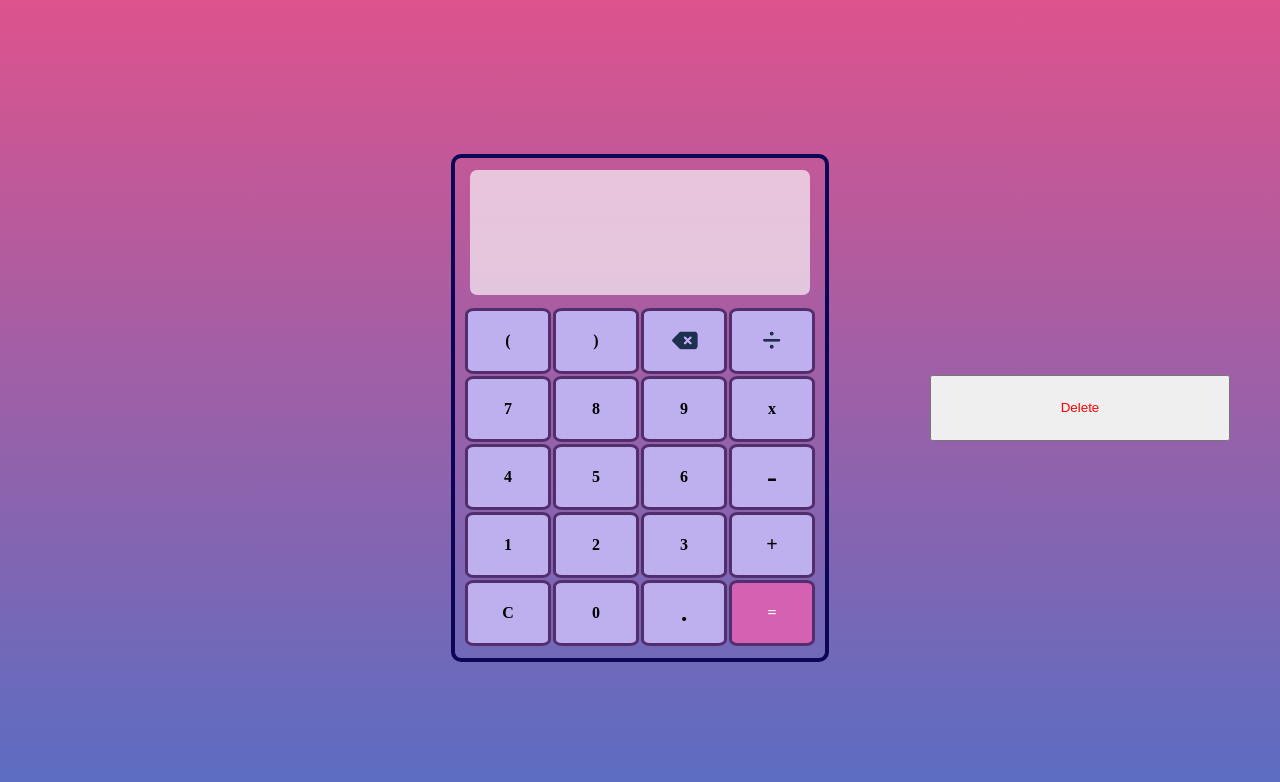
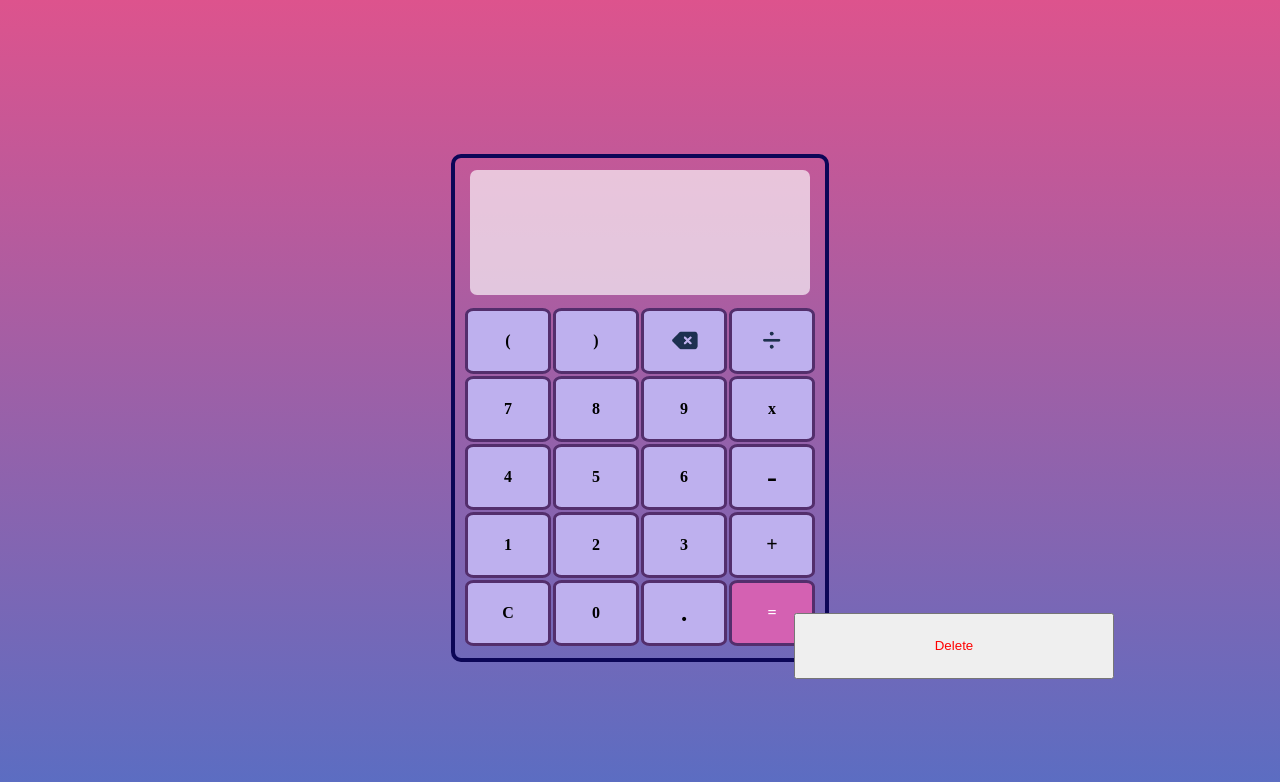
Before and after one commit to LeDahye/git_group, a website with bundled scripts: page index/index.html in a window 1280 px wide. Built offline with nearby package versions, Linux system fonts and the light colour scheme.

Commit message:
history 수정

```diff
--- a/jihoon/history/history.css
+++ b/jihoon/history/history.css
@@ -1,5 +1,4 @@
-
-#history_box{
+#history_box {
     visibility: hidden;
     position: absolute;
     background-color: rgb(246, 255, 255);
@@ -8,12 +7,13 @@
     display: flex;
     flex-direction: column-reverse;
     bottom: 60px
+}
 
-}
-#test{
+#test {
     display: none;
 }
-#container:hover #history_box{
+
+#container:hover #history_box {
     visibility: visible;
     animation: move 0.35s forwards linear;
     transition: 0.35s;
@@ -25,26 +25,47 @@
     cursor: pointer;
 }
 
+#container:hover #delete_button {
+    animation: move1 1s ease-out;
+}
+
 #delete_button {
     position: absolute;
     color: red;
     line-height: 60px;
-    width: 300px;
-    right: 50px;
+    width: 320px;
+    margin-left: 628px;
+    margin-top: 475px;
+    opacity: 1;
 
 }
-@keyframes move{
-    from{
+
+@keyframes move {
+    from {
         background-color: rgba(255, 255, 255, 0);
         left: 400px;
-    }to{
-        background-color: rgba(255, 255, 255, 0.5);;
+    }
+
+    to {
+        background-color: rgba(255, 255, 255, 0.5);
+        ;
         left: 375px;
 
     }
 }
-#test{
+
+#test {
     width: 600px;
     height: 100px;
     background-color: aquamarine;
 }
+
+@keyframes move1 {
+    from {
+        opacity: 1;
+    }
+
+    to {
+        opacity: 0;
+    }
+}
--- a/jihoon/history/history.js
+++ b/jihoon/history/history.js
@@ -2,22 +2,22 @@ import { Make_box } from "../calc.js"
 
 function history() {
 
-const history_box = new Make_box("div", "history_box", "#container","");
-const delete_button = new Make_box("button", "delete_button", "body","");
+    const history_box = new Make_box("div", "history_box", "#container", "");
+    const delete_button = new Make_box("button", "delete_button", "body", "");
 
     history_box.make()
     delete_button.make()
     document.querySelector("#delete_button").innerHTML = "Delete"
     let history_storage = []
 
-    for (let i = 1; i <= localStorage.length; i++) {
+    for (let i = 0; i <= localStorage.length - 1; i++) {
         const history = window.localStorage.getItem(i)
         const El = new Make_box("button", `get_button${i}`, "#history_box", "btn_history")
         El.make()
         document.getElementById(`get_button${i}`).innerHTML = history
     }
 
-    document.querySelector("#btn61").addEventListener("click", () =>{
+    document.querySelector("#btn61").addEventListener("click", () => {
         let modify = document.querySelector("#display2").innerHTML
         let result = document.querySelector("#display1").innerHTML
         let history
@@ -26,125 +26,19 @@ let history_storage = []
             history_storage.push(history)
             window.localStorage.setItem(localStorage.length, history_storage.slice(-1))
 
-            const El = new Make_box("button", `get_button${localStorage.length-1}`, "#history_box", "btn_history")
+            const El = new Make_box("button", `get_button${localStorage.length - 1}`, "#history_box", "btn_history")
             El.make()
-            document.getElementById(`get_button${localStorage.length-1}`).innerHTML = history
+            document.getElementById(`get_button${localStorage.length - 1}`).innerHTML = history
         }
     })
 
     document.querySelector("#delete_button").addEventListener("click", () => {
         localStorage.clear()
-            document.getElementById("history_box").innerHTML=""
+        document.getElementById("history_box").innerHTML = ""
     })
 }
 
 
 
 
-export {history}
-
-
-
-
-
-
-
-
-
-
-
-
-
-
-
-
-
-
-
-
-
-
-
-
-
-
-
-
-
-
-
-
-
-// const history = {
-
-//     // modify: text,
-
-//     // result: equal,
-
-//     connected_modify: text + equal_bt_click(text),
-
-//     local_push: function (connected_modify, calc_storage) {
-//         calc_storage.push(connected_modify)
-
-//         for (x of calc_storage) {
-//             window.localStorage.setItem(calc_storage.indexOf(x), x)
-//         }
-//     },
-//     local_get: function () {
-//         const El_c = document.createElement("div")
-//         El_c.id = "history_container"
-//         document.body.appendChild(El_c)
-//         for (let i = 0; i < localStorage.length; i++) {
-//             let call = window.localStorage.getItem(i)
-//             create_button(i, call)
-//         }
-
-//         function create_button(id_set, text) {
-
-//             const El = document.createElement("button");
-//             const Text = document.createTextNode(text)
-//             El.appendChild(Text)
-//             El.id = `btn${id_set}`
-//             let Div = document.getElementById("history_container")
-//             Div.appendChild(El)
-//             document.body.appendChild(Div)
-//         }
-//     },
-//     button_utill: function () {
-//         for (let i = 0; i < localStorage.length; i++) {
-//             const El = document.querySelector(`#btn${i}`)
-//             El.addEventListener("click", function () {
-//                 const local_deta = window.localStorage.getItem(i);
-//                 const local_data = local_deta.split("=")
-//                 local_data[0] = local_data[0] + "="
-//                 send = local_data
-//             })
-//         }
-//     },
-//     delete_button: function () {
-//         const El = document.createElement("button")
-//         const text = document.createTextNode("DELETE")
-//         El.appendChild(text)
-//         El.id = "history_delete"
-//         document.body.appendChild(El)
-//         const delete_button = document.getElementById("history_delete")
-//         delete_button.addEventListener("click", () => {
-//             window.localStorage.clear()
-//             document.querySelector("#history_container").innerHTML = ""
-//         })
-//     }
-// }
-
-// function history_main(connected_modify) {
-//     // let calc_storage = ["1+2=4", "2+5=7"]
-//     // connected_modify = "3-2=1"
-//     history.connected_modify
-//     history.local_push(connected_modify, calc_storage)
-//     history.local_get()
-//     history.button_utill()
-//     history.delete_button()
-
-
-// }
-
-// history_main()
+export { history }
```
Also changed, not shown: index/index.html (+0 -5 lines). Lines whose indentation alone changed are shown as unchanged.
